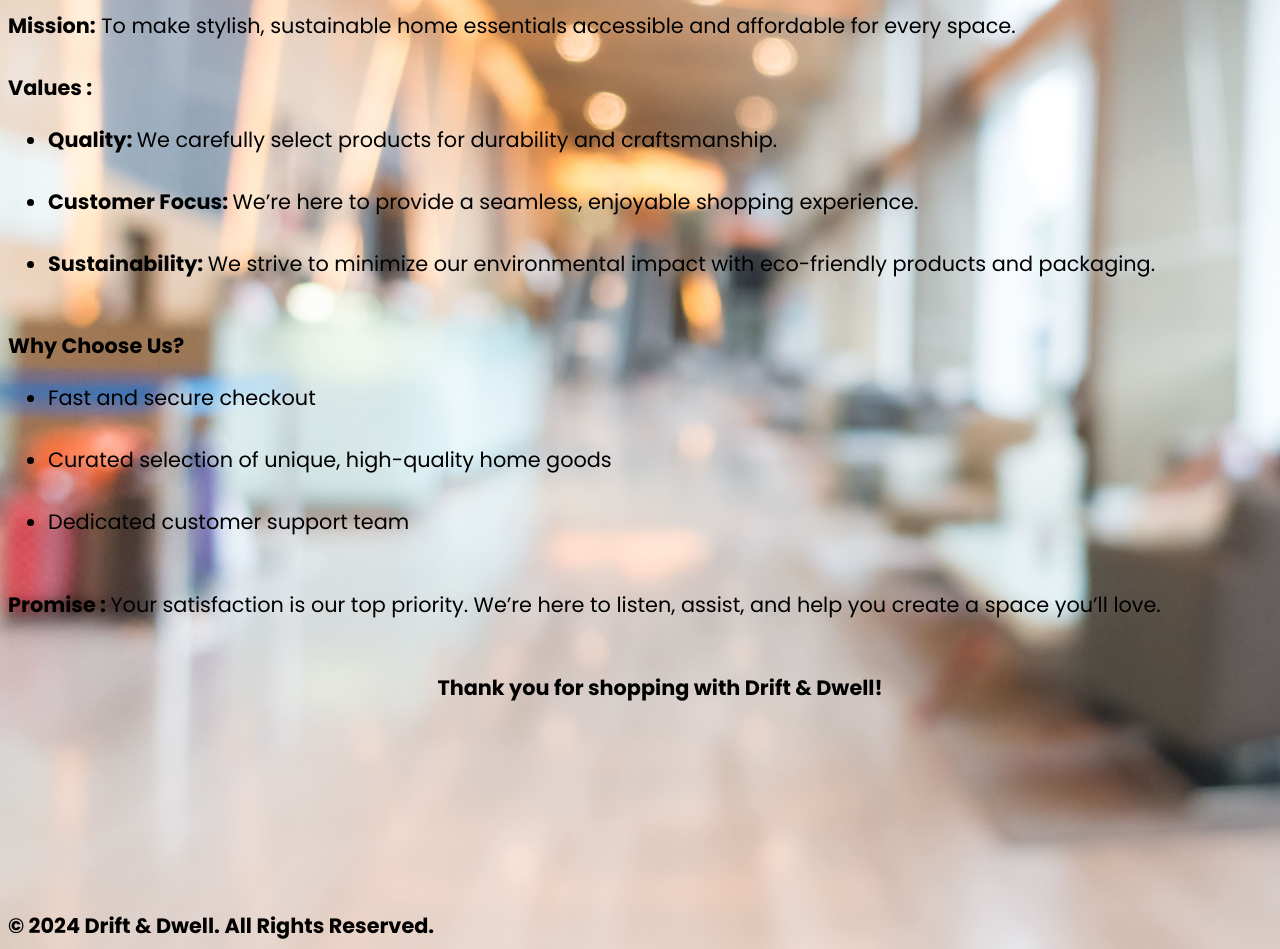
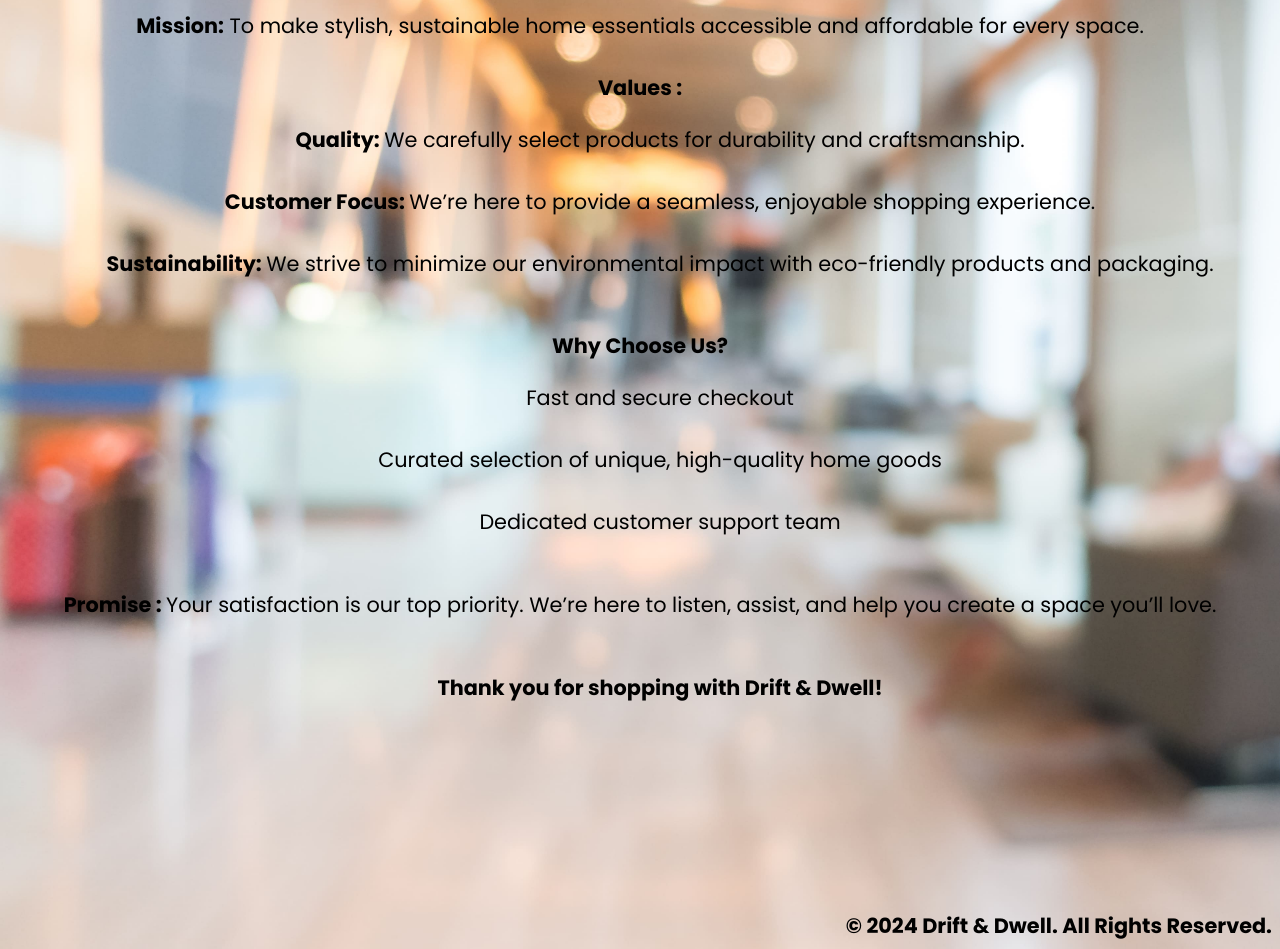
Before and after one commit to MUNEEBALI-DEV/ecommerce-, a plain HTML site: page About.html in a window 1280 px wide. Shown: the part 256-1205 px from the top of the page. Drawn offline with Linux system fonts and the light colour scheme.

Commit message:
Improved about page

```diff
--- a/About.html
+++ b/About.html
@@ -1,104 +1,101 @@
 <!DOCTYPE html>
 <html lang="en">
   <head>
-    <meta charset="UTF-8">
-    <meta name="viewport" content="width=device-width, initial-scale=1.0">
+    <meta charset="UTF-8" />
+    <meta name="viewport" content="width=device-width, initial-scale=1.0" />
     <title>About me</title>
     <style>
-        @import url('https://fonts.googleapis.com/css2?family=Poppins:ital,wght@0,100;0,200;0,300;0,400;0,500;0,600;0,700;0,800;0,900;1,100;1,200;1,300;1,400;1,500;1,600;1,700;1,800;1,900&display=swap');
- *{
-  font-family: 'poppins';
+      @import url("https://fonts.googleapis.com/css2?family=Poppins:ital,wght@0,100;0,200;0,300;0,400;0,500;0,600;0,700;0,800;0,900;1,100;1,200;1,300;1,400;1,500;1,600;1,700;1,800;1,900&display=swap");
+      * {
+        font-family: "poppins";
       }
-        body{
+      body {
         background-image: url(assets/about\ me1.jpg);
         background-repeat: no-repeat;
-            background-size:cover;
+        background-size: cover;
         font-size: 1.3rem;
       }
-        a{
-
+      a {
         color: rgb(13, 8, 255);
         font-size: 1.5rem;
+      }
+      div , h2 {
+        text-align: center;
+      }
+      ul li {
+        list-style-type: none;
       }
     </style>
   </head>
   <body>
-
-
-
-
-
-
-
-
     <a href="index.html">Home</a>
-    <h2>About Me : </h2>
+    <h2>- About Me -</h2>
     <!-- Brand Name -->
-     <div> <b>  Brand Name: </b>  Drift & Dwell   </div>
-    <br>
-     <div> <b>  Founded: </b> 2022 </div>
-     <br>
-     <div> <b>  Mission:</b>  To make stylish, sustainable home essentials accessible and affordable for every space.  </div>
-     <br>
-
+    <div><b> Brand Name: </b> Drift & Dwell</div>
+    <br />
+    <div><b> Founded: </b> 2022</div>
+    <br />
+    <div>
+      <b> Mission:</b> To make stylish, sustainable home essentials accessible
+      and affordable for every space.
+    </div>
+    <br />
 
     <div>
       <b> Values : </b>
-        <br>
+      <br />
       <ul>
         <li>
-             <b>Quality: </b> We carefully select products for durability and craftsmanship.
+          <b>Quality: </b> We carefully select products for durability and
+          craftsmanship.
         </li>
-            <br>
+        <br />
         <li>
-             <b>Customer Focus: </b> We’re here to provide a seamless, enjoyable shopping experience.
-
+          <b>Customer Focus: </b> We’re here to provide a seamless, enjoyable
+          shopping experience.
         </li>
-            <br>
+        <br />
 
         <li>
-             <b>Sustainability:  </b>  We strive to minimize our environmental impact with eco-friendly products and packaging.
-
+          <b>Sustainability: </b> We strive to minimize our environmental impact
+          with eco-friendly products and packaging.
         </li>
-            <br>
-
+        <br />
       </ul>
     </div>
-
 
     <div>
       <b>Why Choose Us? </b>
       <ul>
         <li>Fast and secure checkout</li>
-            <br>
+        <br />
         <li>Curated selection of unique, high-quality home goods</li>
-            <br>
+        <br />
         <li>Dedicated customer support team</li>
-            <br>
+        <br />
       </ul>
     </div>
 
+    <div>
+      <b>Promise : </b> Your satisfaction is our top priority. We’re here to
+      listen, assist, and help you create a space you’ll love.
+    </div>
 
-    <div> <b>Promise : </b> Your satisfaction is our top priority. We’re here to listen, assist, and help you create a space you’ll love. </div>
+    <br />
 
-    <br>
-
-
-    <div style="text-align: center;" >
-       <ul style="list-style: none;" >
-        <li> <b>Thank you for shopping with Drift & Dwell! </b>  </li>
+    <div>
+      <ul >
+        <li><b>Thank you for shopping with Drift & Dwell! </b></li>
       </ul>
     </div>
-    <br>
-    <br>
-    <br>
-    <br>
-    <br>
-    <br>
-    <b>© 2024 Drift & Dwell. All Rights Reserved.</b>
+    <br />
+    <br />
+    <br />
+    <br />
+    <br />
+    <br />
 
-
-
+    <b style="text-align: end;  display: block;" >© 2024 Drift & Dwell. All Rights Reserved.</b>
 
   </body>
 </html>
```
Lines whose indentation alone changed are shown as unchanged.
